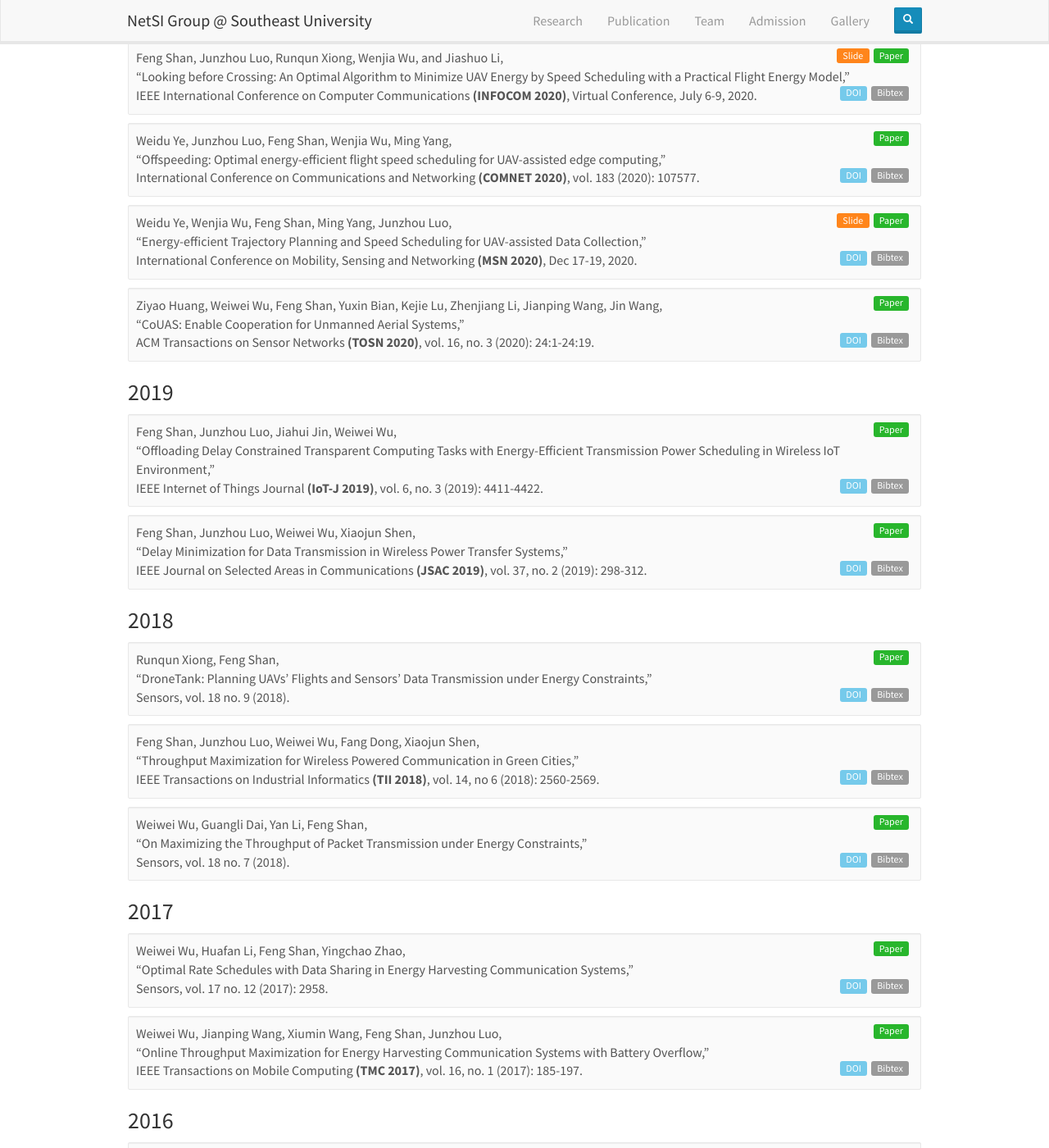
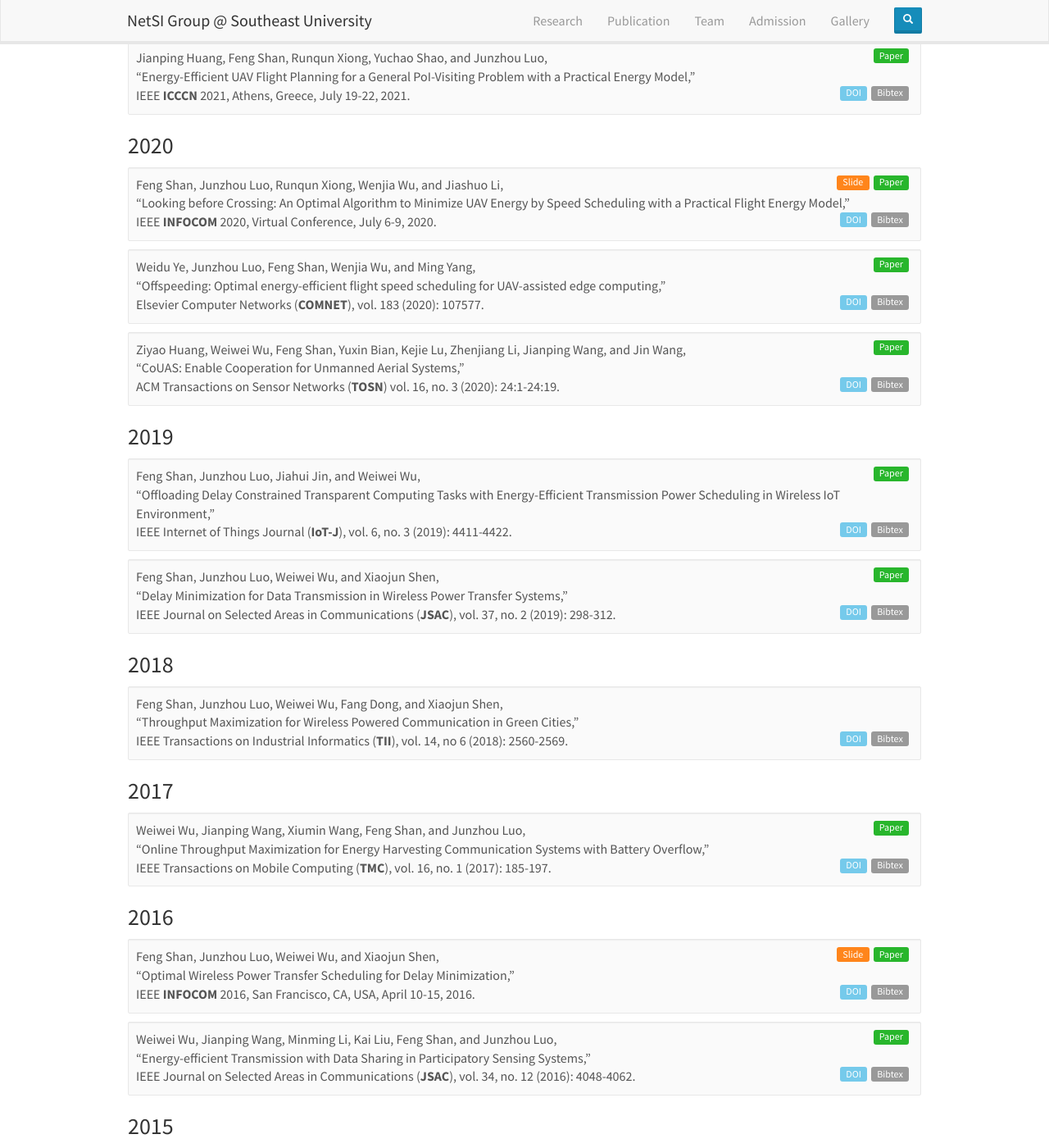
Before and after one commit to SEU-NetSI/seu-netsi.github.io, a Jekyll site: the page built from _pages/publications.md, in a window 1280 px wide and 1400 px high, scrolled down 1100 px. Shown: the whole window at 82% size. Built offline with Jekyll 4.4.1, drawn with Linux system fonts in a browser that asks for light colours; nearby versions of some CDN libraries; some of the changed text lies outside the part shown.

Commit message:
update publication data yml format

```diff
--- a/_data/publist.yml
+++ b/_data/publist.yml
@@ -1,11 +1,24 @@
-- title: "Ultra-Wideband Swarm Ranging"
-  id: shan2021ultra
-  authors: Feng Shan, Jiaxin Zeng, Zengbao Li, Junzhou Luo, Weiwei Wu
+- id: shan2022ultra
+  year: 2022
+  authors: Feng Shan, Haodong Huo, Jiaxin Zeng, Zengbao Li, Weiwei Wu, and Junzhou Luo
+  title: Ultra-Wideband Swarm Ranging Protocol for Dynamic and Dense Networks
+  pubinfo: "IEEE/ACM Transactions on Networking (<b>ToN</b>), to appear. Accepted on June 11, 2022."
+  link:
+    paper: placeholder
+    slide: placeholder
+    video: placeholder
+    code: placeholder
+    doi: placeholder
+  highlight:
+    attr: 0
+  bibtex: placeholder
+  category: uwbswarmrl
+
+- id: shan2021ultra
   year: 2021
-  source:
-    full: IEEE International Conference on Computer Communications
-    abbr: INFOCOM
-    detail: Virtual Conference, May 10-13, 2021
+  authors: Feng Shan, Jiaxin Zeng, Zengbao Li, Junzhou Luo, and Weiwei Wu,
+  title: Ultra-Wideband Swarm Ranging
+  pubinfo: "IEEE <b>INFOCOM</b> 2021, Virtual Conference, May 10-13, 2021."
   link:
     paper: https://fengshan.seu-netsi.net/papers/SZLLW-INFOCOM21p.pdf
     code: https://github.com/SEU-NetSI/crazyflie-firmware
@@ -18,32 +31,20 @@
     description: Nowadays, aerial and ground robots, wearable and portable devices are becoming smaller, lighter, cheaper, and thus popular. It is now possible to utilize tens and thousands of them to form a swarm to complete complicated cooperative tasks, such as searching, rescuing, mapping, and battling.
     source: IEEE INFOCOM 2021
     link: https://infocom2021.ieee-infocom.org/accepted-paper-list-main-conference
-  bibtex: "@inproceedings{shan2021ultra,
-  title={Ultra-Wideband Swarm Ranging},
-  author={Shan, Feng and Zeng, Jiaxin and Li, Zengbao and Luo, Junzhou and Wu, Weiwei},
-  booktitle={IEEE INFOCOM 2021-IEEE Conference on Computer Communications},
-  pages={1--10},
-  year={2021},
-  organization={IEEE}
-}"
+  bibtex: "@inproceedings{shan2021ultra, title={Ultra-Wideband Swarm Ranging}, author={Shan, Feng and Zeng, Jiaxin and Li, Zengbao and Luo, Junzhou and Wu, Weiwei}, booktitle={IEEE INFOCOM 2021-IEEE Conference on Computer Communications}, pages={1--10}, year={2021}, organization={IEEE} }"
   category: uwbswarmrl
 
-- title: "Energy-Efficient UAV Flight Planning for a General PoI-Visiting Problem with a Practical Energy Model"
-  id: huang2021energy
-  authors: Jianping Huang, Feng Shan, Runqun Xiong, Yuchao Shao, Junzhou Luo
+- id: huang2021energy
   year: 2021
-  source:
-    full: IEEE International Conference on Computer Communications and Networks
-    abbr: ICCCN
-    detail: Athens, Greece, July 19-22, 2021
+  authors: Jianping Huang, Feng Shan, Runqun Xiong, Yuchao Shao, and Junzhou Luo
+  title: Energy-Efficient UAV Flight Planning for a General PoI-Visiting Problem with a Practical Energy Model
+  pubinfo: "IEEE <b>ICCCN</b> 2021, Athens, Greece, July 19-22, 2021."
   link:
     paper: https://fengshan.seu-netsi.net/papers/HSXSL-ICCCN21p.pdf
     code: placeholder
     slide: placeholder
     video: placeholder
     doi: https://ieeexplore.ieee.org/abstract/document/9522183
-  highlight:
-    attr: 0
   bibtex: "@inproceedings{huang2021energy,
   title={Energy-Efficient UAV Flight Planning for a General PoI-Visiting Problem with a Practical Energy Model},
   author={Huang, Jianping and Shan, Feng and Xiong, Runqun and Shao, Yuchao and Luo, Junzhou},
@@ -54,14 +55,11 @@
 }"
   category: uavpathplan
 
-- title: "Looking before Crossing: An Optimal Algorithm to Minimize UAV Energy by Speed Scheduling with a Practical Flight Energy Model"
-  id: shan2020looking
+- id: shan2020looking
+  year: 2020
   authors: Feng Shan, Junzhou Luo, Runqun Xiong, Wenjia Wu, and Jiashuo Li
-  year: 2020
-  source:
-    full: IEEE International Conference on Computer Communications
-    abbr: INFOCOM
-    detail: Virtual Conference, July 6-9, 2020
+  title: "Looking before Crossing: An Optimal Algorithm to Minimize UAV Energy by Speed Scheduling with a Practical Flight Energy Model"
+  pubinfo: "IEEE <b>INFOCOM</b> 2020, Virtual Conference, July 6-9, 2020."
   link:
     paper: https://fengshan.seu-netsi.net/papers/SLXWL-INFOCOM20p.pdf
     code: placeholder
@@ -84,14 +82,11 @@
 }"
   category: uavpathplan
 
-- title: "Offspeeding: Optimal energy-efficient flight speed scheduling for UAV-assisted edge computing"
-  id: ye2020offspeeding
-  authors: Weidu Ye, Junzhou Luo, Feng Shan, Wenjia Wu, Ming Yang
+- id: ye2020offspeeding
   year: 2020
-  source:
-    full: International Conference on Communications and Networking
-    abbr: COMNET
-    detail: "vol. 183 (2020): 107577"
+  authors: Weidu Ye, Junzhou Luo, Feng Shan, Wenjia Wu, and Ming Yang
+  title: "Offspeeding: Optimal energy-efficient flight speed scheduling for UAV-assisted edge computing"
+  pubinfo: "Elsevier Computer Networks (<b>COMNET</b>), vol. 183 (2020): 107577."
   link:
     paper: https://fengshan.seu-netsi.net/papers/YLSWY-CN20.pdf
     code: placeholder
@@ -111,40 +106,11 @@
 }"
   category: uavedgecomputing
 
-- title: "Energy-efficient Trajectory Planning and Speed Scheduling for UAV-assisted Data Collection"
-  id: ye2020energy
-  authors: Weidu Ye, Wenjia Wu, Feng Shan, Ming Yang, Junzhou Luo
+- id: huang2020couas
   year: 2020
-  source:
-    full: International Conference on Mobility, Sensing and Networking
-    abbr: MSN
-    detail: Dec 17-19, 2020
-  link:
-    paper: https://fengshan.seu-netsi.net/papers/YWSYL-MSN21p.pdf
-    code: placeholder
-    slide: https://fengshan.seu-netsi.net/papers/YWSYL-MSN21_slides.pdf
-    video: placeholder
-    doi: https://ieeexplore.ieee.org/abstract/document/9394281
-  highlight:
-    attr: 0
-  bibtex: "@inproceedings{ye2020energy,
-  title={Energy-efficient Trajectory Planning and Speed Scheduling for UAV-assisted Data Collection},
-  author={Ye, Weidu and Wu, Wenjia and Shan, Feng and Yang, Ming and Luo, Junzhou},
-  booktitle={2020 16th International Conference on Mobility, Sensing and Networking (MSN)},
-  pages={190--197},
-  year={2020},
-  organization={IEEE}
-}"
-  category: uavpathplan
-
-- title: "CoUAS: Enable Cooperation for Unmanned Aerial Systems"
-  id: huang2020couas
-  authors: Ziyao Huang, Weiwei Wu, Feng Shan, Yuxin Bian, Kejie Lu, Zhenjiang Li, Jianping Wang, Jin Wang
-  year: 2020
-  source:
-    full: ACM Transactions on Sensor Networks
-    abbr: TOSN
-    detail: "vol. 16, no. 3 (2020): 24:1-24:19"
+  authors: Ziyao Huang, Weiwei Wu, Feng Shan, Yuxin Bian, Kejie Lu, Zhenjiang Li, Jianping Wang, and Jin Wang
+  title: "CoUAS: Enable Cooperation for Unmanned Aerial Systems"
+  pubinfo: "ACM Transactions on Sensor Networks (<b>TOSN</b>) vol. 16, no. 3 (2020): 24:1-24:19."
   link:
     paper: https://fengshan.seu-netsi.net/papers/HWSBLLWW-TOSN20.pdf
     code: placeholder
@@ -165,14 +131,11 @@
 }"
   category: uavpathplan
 
-- title: "Offloading Delay Constrained Transparent Computing Tasks with Energy-Efficient Transmission Power Scheduling in Wireless IoT Environment"
-  id: shan2018offloading
-  authors: Feng Shan, Junzhou Luo, Jiahui Jin, Weiwei Wu
+- id: shan2018offloading
   year: 2019
-  source:
-    full: IEEE Internet of Things Journal
-    abbr: IoT-J
-    detail: "vol. 6, no. 3 (2019): 4411-4422"
+  authors: Feng Shan, Junzhou Luo, Jiahui Jin, and Weiwei Wu
+  title: "Offloading Delay Constrained Transparent Computing Tasks with Energy-Efficient Transmission Power Scheduling in Wireless IoT Environment"
+  pubinfo: "IEEE Internet of Things Journal (<b>IoT-J</b>), vol. 6, no. 3 (2019): 4411-4422."
   link:
     paper: https://fengshan.seu-netsi.net/papers/SLJW-IOTJ19.pdf
     code: placeholder
@@ -193,14 +156,11 @@
 }"
   category: eewirelessnet
 
-- title: "Delay Minimization for Data Transmission in Wireless Power Transfer Systems"
-  id: shan2018delay
-  authors: Feng Shan, Junzhou Luo, Weiwei Wu, Xiaojun Shen
+- id: shan2018delay
   year: 2019
-  source:
-    full: IEEE Journal on Selected Areas in Communications
-    abbr: JSAC
-    detail: "vol. 37, no. 2 (2019): 298-312"
+  authors: Feng Shan, Junzhou Luo, Weiwei Wu, and Xiaojun Shen
+  title: "Delay Minimization for Data Transmission in Wireless Power Transfer Systems"
+  pubinfo: "IEEE Journal on Selected Areas in Communications (<b>JSAC</b>), vol. 37, no. 2 (2019): 298-312."
   link:
     paper: https://fengshan.seu-netsi.net/papers/SLWS-JSAC18.pdf
     code: placeholder
@@ -221,49 +181,17 @@
 }"
   category: harvestingnet
 
-- title: "DroneTank: Planning UAVs’ Flights and Sensors’ Data Transmission under Energy Constraints"
-  id: xiong2018dronetank
-  authors: Runqun Xiong, Feng Shan
+- id: shan2018throughput
   year: 2018
-  source:
-    full: Sensors
-    abbr: placeholder
-    detail: vol. 18 no. 9 (2018)
-  link:
-    paper: https://fengshan.seu-netsi.net/papers/XS-Sensors18.pdf
-    code: placeholder
-    slide: placeholder
-    video: placeholder
-    doi: https://www.mdpi.com/1424-8220/18/9/2913
-  highlight:
-    attr: 0
-  bibtex: "@article{xiong2018dronetank,
-  title={Dronetank: Planning UAVs’ flights and sensors’ data transmission under energy constraints},
-  author={Xiong, Runqun and Shan, Feng},
-  journal={Sensors},
-  volume={18},
-  number={9},
-  pages={2913},
-  year={2018},
-  publisher={Multidisciplinary Digital Publishing Institute}
-}"
-  category: uavpathplan
-
-- title: "Throughput Maximization for Wireless Powered Communication in Green Cities"
-  id: shan2018throughput
-  authors: Feng Shan, Junzhou Luo, Weiwei Wu, Fang Dong, Xiaojun Shen
-  year: 2018
-  source:
-    full: IEEE Transactions on Industrial Informatics
-    abbr: TII
-    detail: "vol. 14, no 6 (2018): 2560-2569"
+  authors: Feng Shan, Junzhou Luo, Weiwei Wu, Fang Dong, and Xiaojun Shen
+  title: "Throughput Maximization for Wireless Powered Communication in Green Cities"
+  pubinfo: "IEEE Transactions on Industrial Informatics (<b>TII</b>), vol. 14, no 6 (2018): 2560-2569."
   link:
     paper: placeholder
     code: placeholder
     slide: placeholder
     video: placeholder
     doi: https://ieeexplore.ieee.org/document/8481689
-  highlight: 0
   bibtex: "@article{shan2018throughput,
    title={Throughput maximization for the wireless powered communication in green cities},
    author={Shan, Feng and Luo, Junzhou and Wu, Weiwei and Dong, Fang and Shen, Xiaojun},
@@ -276,77 +204,17 @@
   }"
   category:
 
-- title: "On Maximizing the Throughput of Packet Transmission under Energy Constraints"
-  id: wu2018maximizing
-  authors: Weiwei Wu, Guangli Dai, Yan Li, Feng Shan
-  year: 2018
-  source:
-    full: Sensors
-    abbr: placeholder
-    detail: "vol. 18 no. 7 (2018)"
-  link:
-    paper: https://fengshan.seu-netsi.net/papers/WDLS-Sensors18.pdf
-    code: placeholder
-    slide: placeholder
-    video: placeholder
-    doi: https://www.mdpi.com/1424-8220/18/7/2018
-  highlight:
-    attr: 0
-  bibtex: "@article{wu2018maximizing,
-  title={On Maximizing the Throughput of Packet Transmission under Energy Constraints},
-  author={Wu, Weiwei and Dai, Guangli and Li, Yan and Shan, Feng},
-  journal={Sensors},
-  volume={18},
-  number={7},
-  year={2018},
-  publisher={Multidisciplinary Digital Publishing Institute}
-}"
-  category: eewirelessnet
-
-- title: "Optimal Rate Schedules with Data Sharing in Energy Harvesting Communication Systems"
-  id: wu2017optimal
-  authors: Weiwei Wu, Huafan Li, Feng Shan, Yingchao Zhao
+- id: wu2016online
   year: 2017
-  source:
-    full: Sensors
-    abbr: placeholder
-    detail: "vol. 17 no. 12 (2017): 2958"
-  link:
-    paper: https://fengshan.seu-netsi.net/papers/WLSZ-Sensors17.pdf
-    code: placeholder
-    slide: placeholder
-    video: placeholder
-    doi: https://www.mdpi.com/1424-8220/17/12/2958
-  highlight:
-    attr: 0
-  bibtex: "@article{wu2017optimal,
-  title={Optimal Rate Schedules with Data Sharing in Energy Harvesting Communication Systems},
-  author={Wu, Weiwei and Li, Huafan and Shan, Feng and Zhao, Yingchao},
-  journal={Sensors},
-  volume={17},
-  number={12},
-  pages={2958},
-  year={2017},
-  publisher={Multidisciplinary Digital Publishing Institute}
-}"
-  category: harvestingnet
-
-- title: "Online Throughput Maximization for Energy Harvesting Communication Systems with Battery Overflow"
-  id: wu2016online
-  authors: Weiwei Wu, Jianping Wang, Xiumin Wang, Feng Shan, Junzhou Luo
-  year: 2017
-  source:
-    full: IEEE Transactions on Mobile Computing
-    abbr: TMC
-    detail: "vol. 16, no. 1 (2017): 185-197"
+  authors: Weiwei Wu, Jianping Wang, Xiumin Wang, Feng Shan, and Junzhou Luo
+  title: "Online Throughput Maximization for Energy Harvesting Communication Systems with Battery Overflow"
+  pubinfo: "IEEE Transactions on Mobile Computing (<b>TMC</b>), vol. 16, no. 1 (2017): 185-197."
   link:
     paper: https://fengshan.seu-netsi.net/papers/WWWSL-TMC17.pdf
     code: placeholder
     slide: placeholder
     video: placeholder
     doi: https://ieeexplore.ieee.org/document/7426842
-  highlight:
-    attr: 0
   bibtex: "@article{wu2016online,
   title={Online throughput maximization for energy harvesting communication systems with battery overflow},
   author={Wu, Weiwei and Wang, Jianping and Wang, Xiumin and Shan, Feng and Luo, Junzhou},
@@ -359,14 +227,11 @@
 }"
   category: harvestingnet
 
-- title: "Optimal Wireless Power Transfer Scheduling for Delay Minimization"
-  id: shan2016optimal
-  authors: Feng Shan, Junzhou Luo, Weiwei Wu, Xiaojun Shen
+- id: shan2016optimal
   year: 2016
-  source:
-    full: IEEE International Conference on Computer Communications
-    abbr: INFOCOM
-    detail: San Francisco, CA, USA, April 10-15, 2016
+  authors: Feng Shan, Junzhou Luo, Weiwei Wu, and Xiaojun Shen
+  title: "Optimal Wireless Power Transfer Scheduling for Delay Minimization"
+  pubinfo: "IEEE <b>INFOCOM</b> 2016, San Francisco, CA, USA, April 10-15, 2016."
   link:
     paper: https://fengshan.seu-netsi.net/papers/SLWS-INFOCOM16.pdf
     code: placeholder
@@ -385,14 +250,11 @@
 }"
   category: harvestingnet
 
-- title: "Energy-efficient Transmission with Data Sharing in Participatory Sensing Systems"
-  id: wu2016energy
-  authors: Weiwei Wu, Jianping Wang, Minming Li, Kai Liu, Feng Shan, Junzhou Luo
+- id: wu2016energy
   year: 2016
-  source:
-    full: IEEE Journal on Selected Areas in Communications
-    abbr: JSAC
-    detail: "vol. 34, no. 12 (2016): 4048-4062"
+  authors: Weiwei Wu, Jianping Wang, Minming Li, Kai Liu, Feng Shan, and Junzhou Luo
+  title: "Energy-efficient Transmission with Data Sharing in Participatory Sensing Systems"
+  pubinfo: "IEEE Journal on Selected Areas in Communications (<b>JSAC</b>), vol. 34, no. 12 (2016): 4048-4062."
   link:
     paper: https://fengshan.seu-netsi.net/papers/WWLLSL-JSAC16.pdf
     code: placeholder
@@ -413,22 +275,17 @@
 }"
   category: eewirelessnet
 
-- title: "Discrete Rate Scheduling for Packets with Individual Deadlines in Energy Harvesting Systems"
-  id: shan2015discrete
-  authors: Feng Shan, Junzhou Luo, Weiwei Wu, Minming Li, Xiaojun Shen
+- id: shan2015discrete
   year: 2015
-  source:
-    full: IEEE Journal on Selected Areas in Communications
-    abbr: JSAC
-    detail: "vol. 33, no. 3 (2015): 438-451"
+  authors: Feng Shan, Junzhou Luo, Weiwei Wu, Minming Li, and Xiaojun Shen
+  title: "Discrete Rate Scheduling for Packets with Individual Deadlines in Energy Harvesting Systems"
+  pubinfo: "IEEE Journal on Selected Areas in Communications (<b>JSAC</b>), vol. 33, no. 3 (2015): 438-451."
   link:
     paper: https://fengshan.seu-netsi.net/papers/SLWLS-JSAC15.pdf
     code: placeholder
     slide: placeholder
     video: placeholder
     doi: https://ieeexplore.ieee.org/document/7010886/
-  highlight:
-    attr: 0
   bibtex: "@article{shan2015discrete,
   title={Discrete rate scheduling for packets with individual deadlines in energy harvesting systems},
   author={Shan, Feng and Luo, Junzhou and Wu, Weiwei and Li, Minming and Shen, Xiaojun},
@@ -441,22 +298,17 @@
 }"
   category: harvestingnet
 
-- title: "Optimal energy efficient packet scheduling with arbitrary individual deadline guarantee"
-  id: shan2014optimal
-  authors: Feng Shan, Junzhou Luo, Xiaojun Shen
+- id: shan2014optimal
   year: 2014
-  source:
-    full: International Conference on Communications and Networking
-    abbr: COMNET
-    detail: "vol. 75 (2014): 351-366"
+  authors: Feng Shan, Junzhou Luo, and Xiaojun Shen
+  title: "Optimal energy efficient packet scheduling with arbitrary individual deadline guarantee"
+  pubinfo: "Elsevier Computer Networks (<b>COMNET</b>), vol. 75 (2014): 351-366."
   link:
     paper: https://fengshan.seu-netsi.net/papers/SLS-CN14.pdf
     code: placeholder
     slide: placeholder
     video: placeholder
     doi: https://www.sciencedirect.com/science/article/pii/S1389128614003843?via%3Dihub
-  highlight:
-    attr: 0
   bibtex: "@article{shan2014optimal,
   title={Optimal energy efficient packet scheduling with arbitrary individual deadline guarantee},
   author={Shan, Feng and Luo, Junzhou and Shen, Xiaojun},
--- a/_pages/publications.md
+++ b/_pages/publications.md
@@ -17,7 +17,7 @@
 {% for publi in site.data.publist %}
 
 {% assign even_odd = number_printed | modulo: 2 %}
-{% if publi.highlight.attr == 1 %}
+{% if publi.highlight and publi.highlight.attr and publi.highlight.attr == 1 %}
 
 {% if even_odd == 0 %}
 <div class="row">
@@ -63,9 +63,9 @@
   {% assign thisyear = publi.year%}
 
   <div class="well-sm">
-  {{ publi.authors }}, {% if publi.link.paper != "placeholder" %} <a href="{{ publi.link.paper}}" target="_blank"><span class="label label-success pull-right pub-label">Paper</span></a>{% endif %}{% if publi.link.slide != "placeholder" %} <a href="{{ publi.link.slide}}" target="_blank"><span class="label label-warning pull-right pub-label">Slide</span></a>{% endif %}{% if publi.link.video != "placeholder" %} <a href="{{ publi.link.video}}" target="_blank"><span class="label label-danger pull-right pub-label">Video</span></a>{% endif %}{% if publi.link.code != "placeholder" %} <a href="{{ publi.link.code}}" target="_blank"><span class="label label-primary pull-right pub-label">Code</span></a>{% endif %}<br />
+  {{ publi.authors }}, {% if publi.link.paper and publi.link.paper != "placeholder" %} <a href="{{ publi.link.paper}}" target="_blank"><span class="label label-success pull-right pub-label">Paper</span></a>{% endif %}{% if publi.link.slide and publi.link.slide != "placeholder" %} <a href="{{ publi.link.slide}}" target="_blank"><span class="label label-warning pull-right pub-label">Slide</span></a>{% endif %}{% if publi.link.video and publi.link.video != "placeholder" %} <a href="{{ publi.link.video}}" target="_blank"><span class="label label-danger pull-right pub-label">Video</span></a>{% endif %}{% if publi.link.code and publi.link.code != "placeholder" %} <a href="{{ publi.link.code}}" target="_blank"><span class="label label-primary pull-right pub-label">Code</span></a>{% endif %}<br />
   "{{ publi.title }}," <br />
-  {{ publi.source.full }}{% if publi.source.abbr != "placeholder" %}&nbsp;<b>({{ publi.source.abbr }} {{publi.year}})</b>{% endif %}, {{ publi.source.detail }}.{% if publi.link.bibtex != "placeholder" %} <a role="button" data-toggle="collapse" href="#{{ publi.id }}"><span class="label label-default pull-right pub-label">Bibtex</span></a>{% endif %}{% if publi.link.doi != "placeholder" %} <a href="{{ publi.link.doi}}" target="_blank"><span class="label label-info pull-right pub-label">DOI</span></a>{% endif %}
+  {{ publi.pubinfo }}{% if publi.bibtex and publi.bibtex != "placeholder" %} <a role="button" data-toggle="collapse" href="#{{ publi.id }}"><span class="label label-default pull-right pub-label">Bibtex</span></a>{% endif %}{% if publi.link.doi and publi.link.doi != "placeholder" %} <a href="{{ publi.link.doi}}" target="_blank"><span class="label label-info pull-right pub-label">DOI</span></a>{% endif %}
 
   <div class="collapse well-sm" id="{{ publi.id }}" style="background-color: #fff">
   {{ publi.bibtex }}
```
